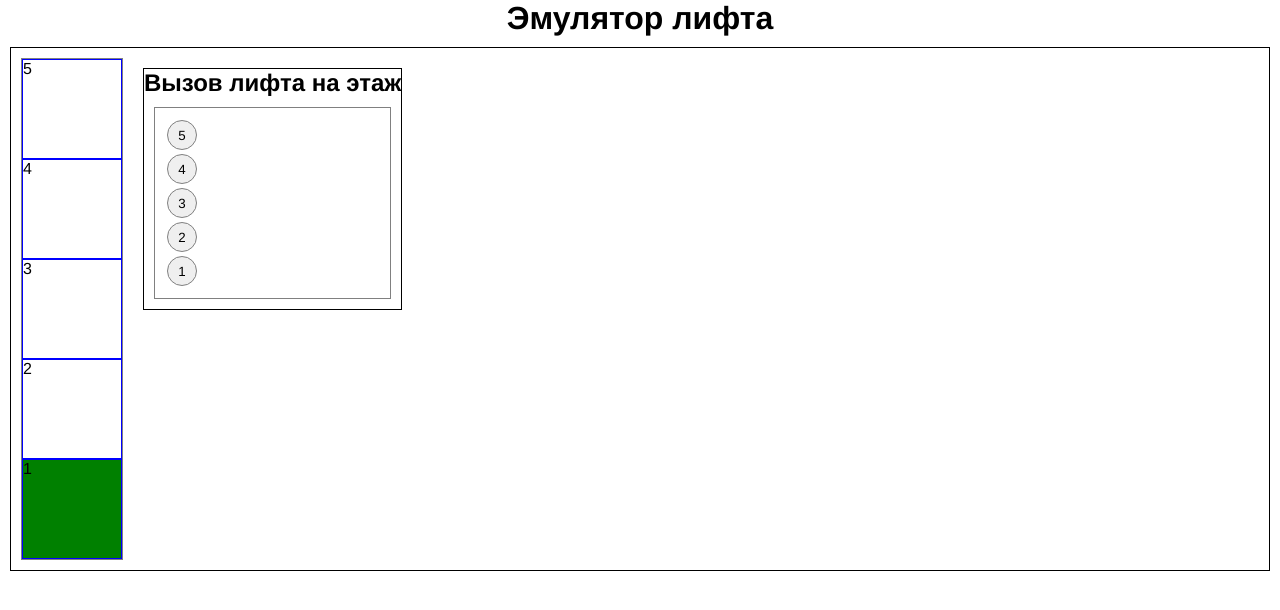
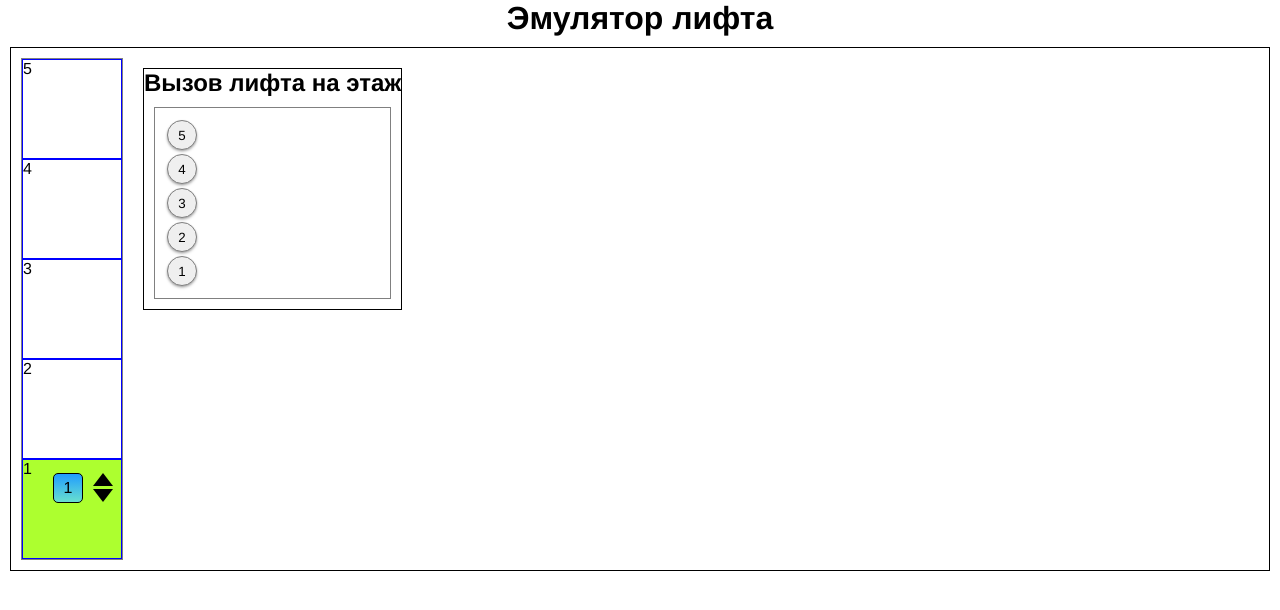
Before and after one commit to flamaster00/lift-emulator, a Vue app: page / in a window 1280 px wide. Shown: the top 610 px of the page. Built offline with nearby package versions, Linux system fonts and the light colour scheme.

Commit message:
added next floor indicator to lift cabin, added arrows with direction. removed console.log`s

```diff
--- a/src/App.vue
+++ b/src/App.vue
@@ -16,18 +16,21 @@ function clickHandler(floor) {
   liftStart()
 }
 
+watch(
+    () => isReady.value,
+    liftStart
+)
+
 function checkPressedButton(floor) {
   //  NO items in queue
   if (!queue.value.length) {
     if (floor !== currentFloor.value) {
       queue.value.push(floor)
-      console.log(queue.value)
     }
   } else {
     // there ARE items in queue
-    if (floor !== queue.value[queue.value.length - 1]) {
+    if (queue.value.indexOf(floor) === -1) {
       queue.value.push(floor)
-      console.log(queue.value)
     }
   }
 }
@@ -36,7 +39,6 @@ function liftStart() {
   if (queue.value.length) {
     if (isReady.value) {
       const nextFloor = queue.value[0]
-      console.log(queue.value)
       liftMoving(nextFloor)
       if (isWaiting.value) {
         liftWaiting(isWaiting.value)
@@ -45,47 +47,33 @@ function liftStart() {
   }
 }
 
-watch(
-    () => isReady.value,
-    liftStart
-)
-
 function liftMoving(floor) {
-  console.log('lift is moving to floor ' + floor)
   isReady.value = false
   isMoving.value = true
   nextFloor.value = floor
-  console.log('isReady - ' + isReady.value, 'isMoving - ' + isMoving.value, 'isWaiting - ' + isWaiting.value)
 }
 
 function liftWaiting(liftWaiting) {
-  console.log('I AM WAITING!!!!')
+  currentFloor.value = nextFloor.value
   isMoving.value = !isMoving.value
   isWaiting.value = liftWaiting
-  console.log('isReady - ' + isReady.value, ', isMoving - ' + isMoving.value, ', isWaiting - ' + isWaiting.value)
   setTimeout(() => {
     liftReady()
   }, 3000)
 }
 
 function liftReady() {
-  console.log('queue BEFORE shift ' + queue.value)
   queue.value.shift()
-  console.log('queue AFTER shift ' + queue.value)
-  currentFloor.value = nextFloor.value
   isWaiting.value = !isWaiting.value
   isReady.value = !isReady.value
-  console.log('I AM READY!!!')
-  console.log('isReady - ' + isReady.value, ', isMoving - ' + isMoving.value, ', isWaiting - ' + isWaiting.value)
-  console.log('current floor ' + currentFloor.value + ' and next floor ' + nextFloor.value)
 }
 
 const moveToFloor = computed(() => {
   const position = -((nextFloor.value - 1) * 100)
   const transition = Math.abs(nextFloor.value - currentFloor.value)
-  console.log(`top: ${position}px; transition: ${transition}s ease-in-out`)
   return `top: ${position}px; transition: top ${transition}s ease-in-out`
 })
+
 
 </script>
 
@@ -98,9 +86,15 @@ const moveToFloor = computed(() => {
         :is-moving="isMoving"
         :is-waiting="isWaiting"
         :is-ready="isReady"
+        :next-floor="nextFloor"
+        :direction="nextFloor - currentFloor"
         @liftstopped="liftWaiting"
     />
-    <FloorsPanel :floors="floors" @response="clickHandler"/>
+    <FloorsPanel
+        :floors="floors"
+        :queue="queue"
+        @response="clickHandler"
+    />
   </div>
 
 </template>
--- a/src/components/FloorsPanel.vue
+++ b/src/components/FloorsPanel.vue
@@ -2,12 +2,12 @@
 
 const props = defineProps({
   floors: Number,
+  queue: Array
 })
 
 const emit = defineEmits(['response'])
 
 function setNextFloor(id) {
-  console.log('clicked index is ' + id)
   emit('response', id)
 }
 
@@ -24,6 +24,7 @@ function setNextFloor(id) {
       >
         <button
             :key="index"
+            :class="{active: queue.includes(index)}"
             @click="setNextFloor(index)"
         >
           {{index}}
@@ -66,6 +67,18 @@ function setNextFloor(id) {
    border-radius: 50%;
    border: 1px solid grey;
    cursor: pointer;
+   box-shadow: 0 1px 2px 0 rgba(0,0,0,0.2), 0 2px 3px 0 rgba(0,0,0,0.19);
+ }
+ .active {
+   border: 2px solid #770a0a;
+   background-color: #e14848;
+   color: #fff;
+ }
 
+ button:active {
+   background-color: #ce6e6e;
+   transform: scale(80%) translateY(2px);
+   color: white;
  }
+
 </style>
--- a/src/components/LiftCabin.vue
+++ b/src/components/LiftCabin.vue
@@ -1,22 +1,109 @@
 <script setup>
 
+const props = defineProps({
+  nextFloor: Number,
+  direction: Number,
+  isWaiting: Boolean
+})
 </script>
 
 <template>
 
-  <div class="lift"></div>
+  <div class="lift">
+    <div class="screen">{{props.nextFloor}}</div>
+    <div>
+      <div
+          class="arrow-up"
+          :class="{up: props.direction > 0, 'is-waiting-up': props.isWaiting}"
+
+      >
+      </div>
+      <div
+          class="arrow-down"
+          :class="{down: props.direction < 0, 'is-waiting-down': props.isWaiting}"
+      >
+      </div>
+    </div>
+  </div>
 
 </template>
 
-<style>
+<style scoped>
 .lift {
   height: 100px;
   width: 100px;
-  background-color: aqua;
+  padding-top: 10px;
   position: absolute;
   top: 0;
   left: 0;
   z-index: -1;
   transition: 1s ease-in-out;
+  display: flex;
+  justify-content: end;
 }
+
+.screen {
+  width: 30px;
+  height: 30px;
+  margin-top: 3px;
+  border: 1px solid black;
+  border-radius: 5px;
+  background: linear-gradient(#209cff 0%, #68e0cf 100%);
+  display: flex;
+  justify-content: center;
+  align-items: center;
+}
+
+.arrow-up {
+  width: 0;
+  height: 0;
+  margin: 3px 10px;
+  border-left: 10px solid transparent;
+  border-right: 10px solid transparent;
+  border-bottom: 13px solid black;
+}
+
+.arrow-down {
+  width: 0;
+  height: 0;
+  margin: 3px 10px;
+  border-left: 10px solid transparent;
+  border-right: 10px solid transparent;
+  border-top: 13px solid black;
+}
+.up {
+  border-bottom: 13px solid red;
+}
+.down {
+  border-top: 13px solid red;
+}
+.is-waiting-up{
+  animation: blink-animation-up 0.7s infinite;
+  -webkit-animation: blink-animation-up 0.7s infinite;
+}
+.is-waiting-down{
+  animation: blink-animation-down 0.7s  infinite;
+  -webkit-animation: blink-animation-down 0.7s  infinite;
+}
+@keyframes blink-animation-up {
+  to {
+    border-bottom: 13px solid red;
+  }
+}
+@-webkit-keyframes blink-animation-up {
+  to {
+    border-bottom: 13px solid black;
+  }
+}
+@keyframes blink-animation-down {
+  to {
+    border-top: 13px solid red;
+  }
+}
+@-webkit-keyframes blink-animation-down {
+  to {
+    border-top: 13px solid black;
+  }
+}
+
 </style>
--- a/src/components/LiftShaft.vue
+++ b/src/components/LiftShaft.vue
@@ -7,23 +7,16 @@ const props = defineProps({
   moving: String,
   isMoving: Boolean,
   isWaiting: Boolean,
-  isReady: Boolean
+  isReady: Boolean,
+  nextFloor: Number,
+  direction: Number
 })
 
 const emit = defineEmits(['liftstopped'])
 
-function transitionStart() {
-  console.log('TRANSITION STARTED!!!')
-  console.log('is moving --- ' + props.isMoving)
-
-}
-
 function transitionEnd() {
-  console.log('TRANSITION ENDED!!!')
   emit('liftstopped', true)
 }
-
-
 
 </script>
 
@@ -37,7 +30,9 @@ function transitionEnd() {
         v-if="index === 1"
         :style="moving"
         :class="{'is-moving': isMoving, 'is-waiting': isWaiting, 'is-ready': isReady}"
-        @transitionstart="transitionStart"
+        :next-floor="props.nextFloor"
+        :direction="direction"
+        :is-waiting="isWaiting"
         @transitionend="transitionEnd"
       />
       {{index}}
@@ -67,22 +62,9 @@ function transitionEnd() {
 }
 .is-waiting {
   background-color: yellow;
-  animation: blink-animation 1s steps(5, start) infinite;
-  -webkit-animation: blink-animation 1s steps(5, start) infinite;
 }
-@keyframes blink-animation {
-  to {
-    visibility: hidden;
-  }
-}
-@-webkit-keyframes blink-animation {
-  to {
-    visibility: hidden;
-  }
-}
-
 .is-ready {
-  background-color: green;
+  background-color: greenyellow;
 }
 
 
```
